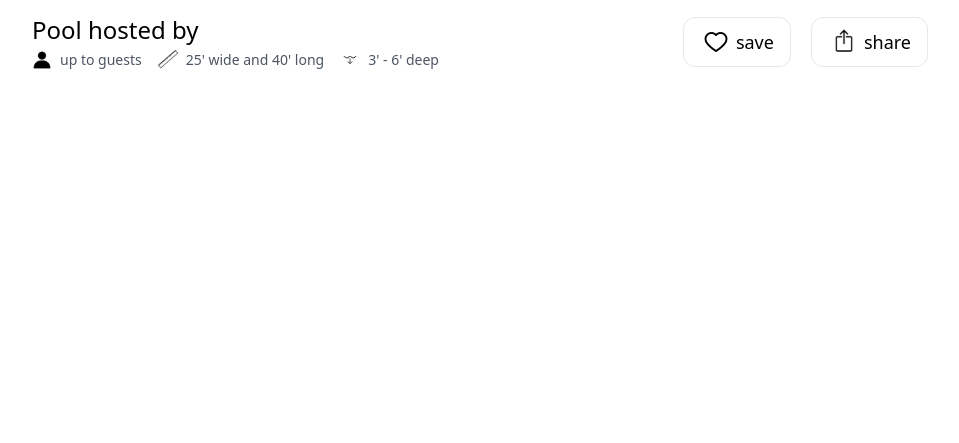
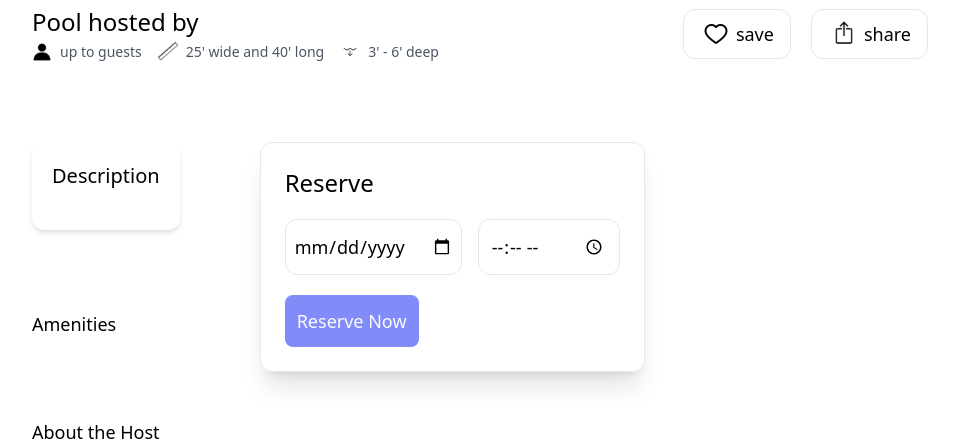
Before and after one commit to Facebook-University-Projects/Swimster, a React (Create React App) app in the folder swimster-ui/: page /listings/1 in a window 1280 px wide. Shown: the part 662-1105 px from the top of the page, without its empty margins (160-1119 px from the left). Before the commit the page ends 800 px from the top, so only its background shows below. Built offline with nearby package versions, Linux system fonts and the light colour scheme.

Commit message:
continuation of pool listing design
- designed structure of other pool details such as description, amenities, about the host, reservation card, etc.
- built reservation card that holds date and time selections as well as reserve button (logic not implemented yet)

```diff
--- a/swimster-ui/src/components/ListingDetail/ListingDetail.jsx
+++ b/swimster-ui/src/components/ListingDetail/ListingDetail.jsx
@@ -87,8 +87,26 @@ const ListingDetail = () => {
                 </div>
             </div>
             <div className={style.poolContentContainer}>
-                <div className={style.morePoolDetails}></div>
-                <div className={style.reservationCard}></div>
+                <div className={style.morePoolDetails}>
+                    <div className={style.aboutPoolContainer}>
+                        <h1 className={style.aboutPoolTitle}>Description</h1>
+                        <p className={style.aboutPoolDescription}>{description}</p>
+                    </div>
+                    <div className={style.amenitiesContainer}>
+                        <h1 className={style.amenitiesTitle}>Amenities</h1>
+                    </div>
+                    <div className={style.hostInfoContainer}>About the Host</div>
+                </div>
+                <div className={style.reservationCardContainer}>
+                    <div className={style.reservationCard}>
+                        <h1 className={style.reservationCardHeader}>Reserve</h1>
+                        <div className={style.reservationDetails}>
+                            <input className={style.reservationDateInput} type="date"/>
+                            <input className={style.reservationTimeInput} type="time"/>
+                        </div>
+                        <div className={style.reserveButton}>Reserve Now</div>
+                    </div>
+                </div>
             </div>
         </div>
     )
--- a/swimster-ui/src/components/ListingDetail/style.js
+++ b/swimster-ui/src/components/ListingDetail/style.js
@@ -23,7 +23,19 @@ export const style = {
     socialButton: 'flex items-center space-x-1 border rounded-xl px-4 py-2 cursor-pointer',
     socialButtonImage: 'w-8 h-8',
     socialButtonTitle: '',
-    poolContentContainer: '',
-    morePoolDetails: '',
-    reservationCard: '',
+    poolContentContainer: 'flex space-x-20 mt-20',
+    morePoolDetails: 'flex flex-col space-y-20',
+    aboutPoolContainer: 'flex flex-col space-y-5 p-5 rounded-xl shadow-md',
+    aboutPoolTitle: 'text-xl',
+    aboutPoolDescription: 'font-normal text-md',
+    amenitiesContainer: '',
+    amenitiesTitle: '',
+    hostInfoContainer: '',
+    reservationCardContainer: '',
+    reservationCard: 'flex flex-col w-full p-6 space-y-5 border rounded-xl shadow-xl',
+    reservationCardHeader: 'text-2xl',
+    reservationDetails: 'flex space-x-4',
+    reservationDateInput: 'border rounded-xl p-2',
+    reservationTimeInput: 'border rounded-xl p-3',
+    reserveButton: 'bg-indigo-400 w-2/5 text-center py-3 px-2 rounded-lg text-gray-50 cursor-pointer',
 }
```
